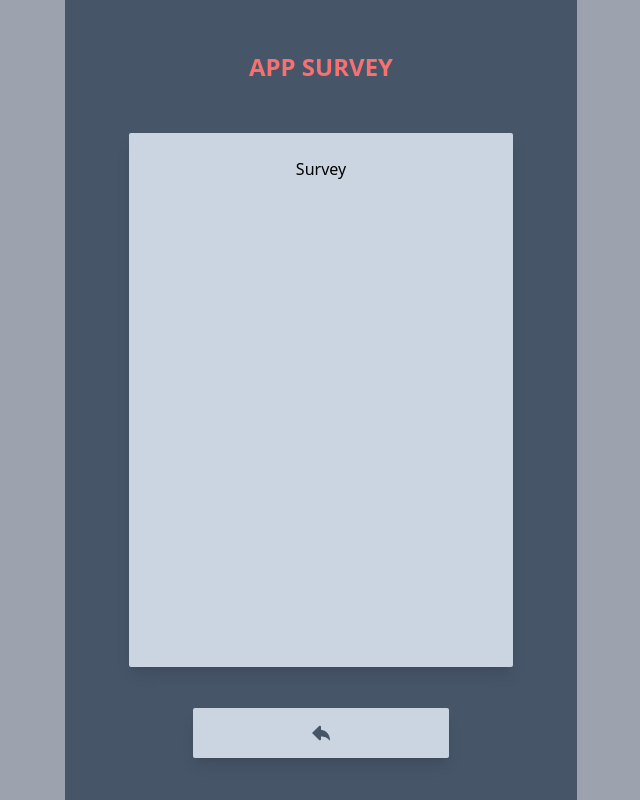
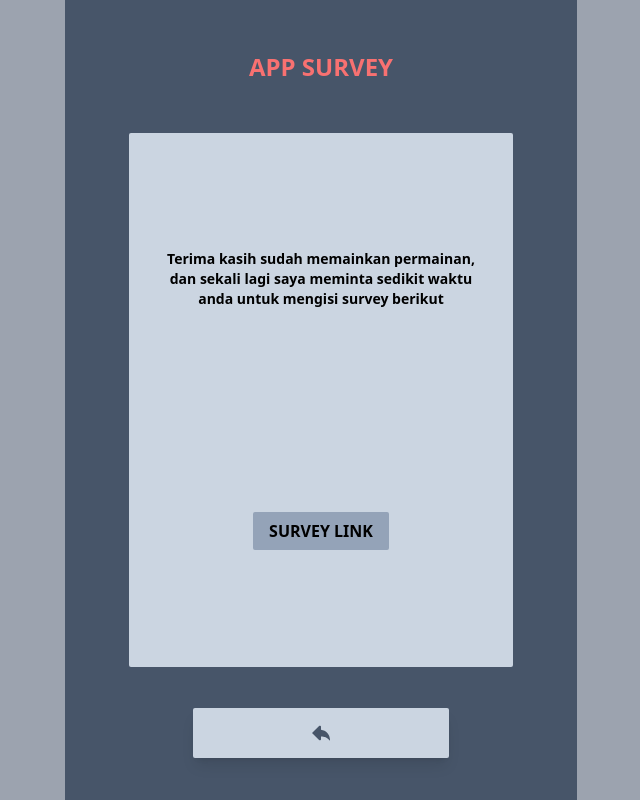
Before and after one commit to MSeptianJ/hompimpah-object-detection, a React (Vite) app: page /survey in a window 1280 px wide. Shown: the whole page, without its empty margins (319-959 px from the left). Built offline with nearby package versions, Linux system fonts and the light colour scheme.

Commit message:
Add Survey Link

```diff
--- a/src/routes/start/index.jsx
+++ b/src/routes/start/index.jsx
@@ -54,17 +54,25 @@ const Start = () => {
 								func={textMenu.func}
 							/>
 						))}
+						<div className=" relative">
 							<Link to="/survey">
 								<BtnPrimary
 									btnText="App Survey"
 									btnStyles={
 										gamePlayedState
-										? 'bg-slate-300 text-slate-600 cursor-pointer hover:bg-slate-500'
+											? 'bg-slate-300 text-slate-700 cursor-pointer hover:bg-blue-500'
 											: 'bg-slate-600 text-slate-300 cursor-pointer hover:bg-slate-500'
 									}
 									btnDisabled={gamePlayedState ? false : true}
 								/>
 							</Link>
+							{gamePlayedState && (
+								<span className="absolute -right-2 -top-2 flex aspect-square w-5">
+									<span className="absolute inline-flex h-full w-full animate-ping rounded-full bg-sky-400 opacity-75"></span>
+									<span className="relative m-auto inline-flex aspect-square w-4 rounded-full bg-blue-500"></span>
+								</span>
+							)}
+						</div>
 						<div className=" cursor-pointer"></div>
 					</ul>
 				</div>
--- a/src/routes/survey/index.jsx
+++ b/src/routes/survey/index.jsx
@@ -6,9 +6,22 @@ const Survey = () => {
 		<div className="grid max-h-screen min-h-screen w-full grid-rows-6 items-center text-center">
 			<TitlePage titleText="App Survey" />
 
-			<div className=" row-span-4 h-full w-full ">
-				<div className=" mx-auto flex h-full w-3/4 flex-col gap-4 overflow-y-auto rounded-sm bg-slate-300 p-6 shadow-lg">
-					<h2>Survey</h2>
+			<div className=" row-span-4 mx-auto grid h-full w-3/4 grid-rows-2 items-center rounded-sm bg-slate-300 p-6">
+				<section className="w-full text-sm font-semibold">
+					<p>
+						Terima kasih sudah memainkan permainan, dan sekali lagi saya meminta
+						sedikit waktu anda untuk mengisi survey berikut
+					</p>
+				</section>
+
+				<div className=" mt-5 w-full">
+					<a
+						className=" m-auto w-full rounded-sm bg-slate-400 px-4 py-2 font-semibold uppercase"
+						href="https://forms.gle/qwubutqV8S4oj6MR8"
+						target="blank"
+					>
+						Survey Link
+					</a>
 				</div>
 			</div>
 
```
Lines whose indentation alone changed are shown as unchanged.
